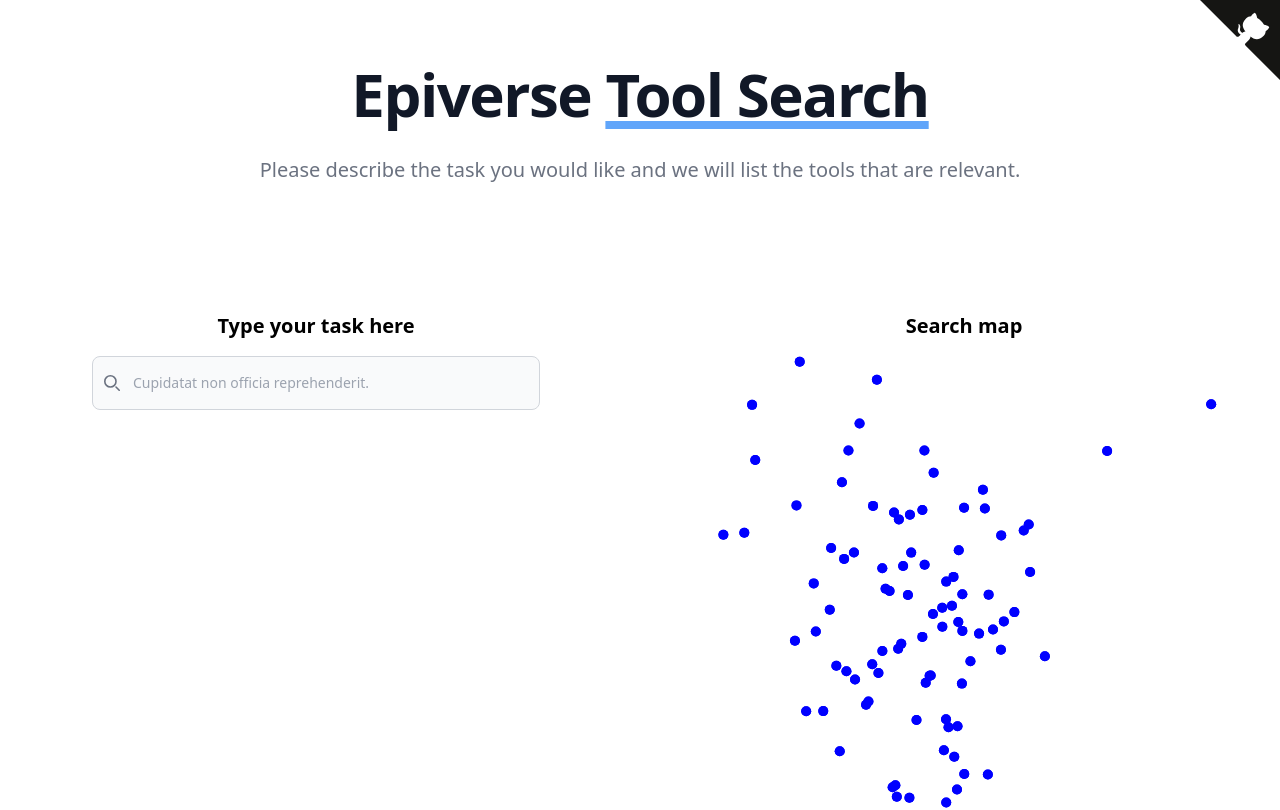
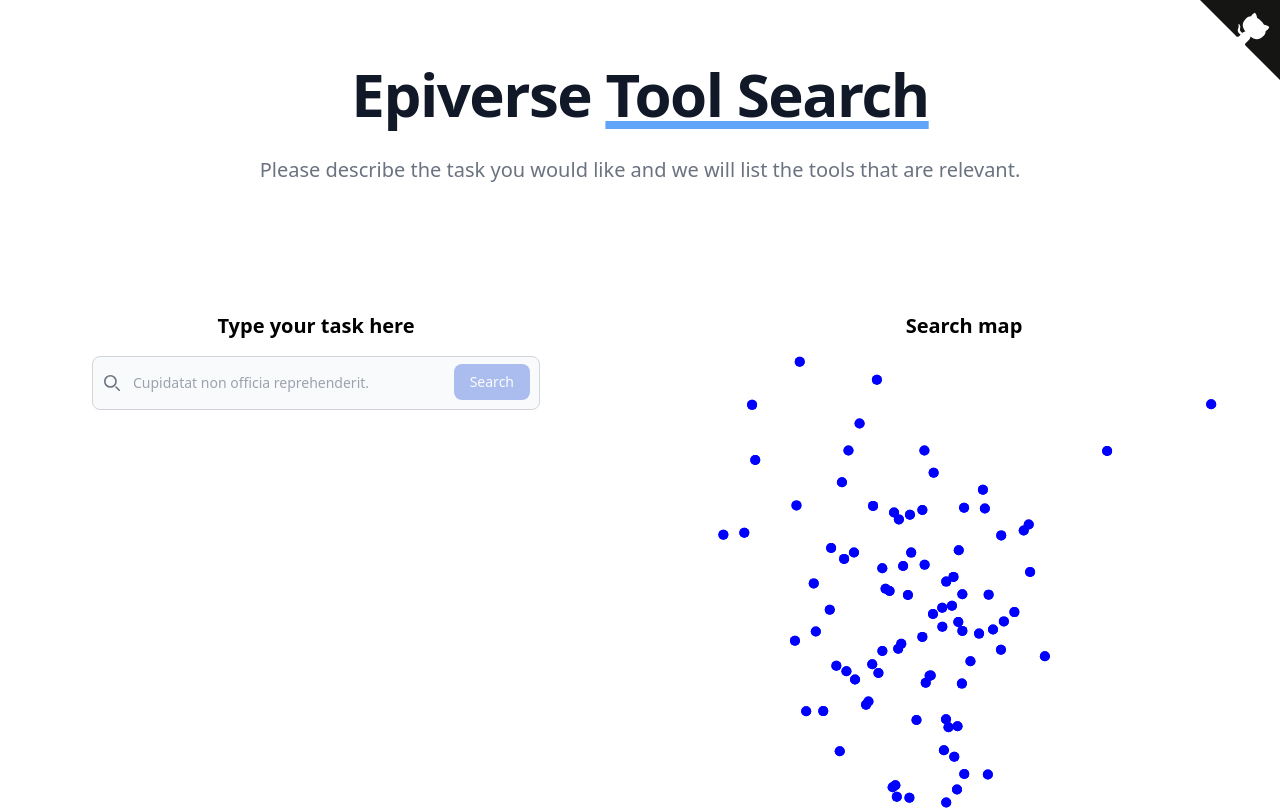
Before and after one commit to epiverse-connect/epiverse-search-frontend, a React (Create React App) app: page / in a window 1280 px wide. Shown: the top 810 px of the page. Built offline with nearby package versions, Linux system fonts and the light colour scheme.

Commit message:
Update to render with running backend

```diff
--- a/src/PackageMap.tsx
+++ b/src/PackageMap.tsx
@@ -5,7 +5,6 @@ import { exampleMapAtom, exampleSearch, SearchResult } from './atoms';
 
 const ScatterPlot: React.FC = () => {
   const exampleSearchResults = useRecoilValue(exampleSearch);
-  console.log(exampleSearchResults);
   const exampleMap = useRecoilValue(exampleMapAtom);
 
   const svgRef = useRef<SVGSVGElement | null>(null);
--- a/src/SearchCol.tsx
+++ b/src/SearchCol.tsx
@@ -17,13 +17,13 @@ const SearchBar = () => {
   const setSearchResults = useSetRecoilState(exampleSearch);
   const [searchQuery, setSearchQuery] = useState('');
 
-  const handleSearch = async (e: React.ChangeEvent<HTMLInputElement>) => {
-    e.preventDefault();
+  const handleSearch = async () => {
     if (process.env.REACT_APP_BACKEND) {
       const response = await fetch(
-        `${process.env.REACT_APP_BACKEND}/api/?query=${searchQuery}`
+        `${process.env.REACT_APP_BACKEND}/search?query=${encodeURIComponent(searchQuery)}`
       );
       const data = await response.json();
+      console.log(data);
       setSearchResults(data);
       setShowSearchResults(true);
     } else {
@@ -71,21 +71,25 @@ const SearchBar = () => {
             value={searchQuery}
             onChange={(e) => {
               setSearchQuery(e.target.value);
-              handleSearch(e);
+              //   handleSearch(e);
             }}
             required
           />
-          {/* <button
-            onClick={handleSearch}
+          <button
+            onClick={(e) => {
+              e.preventDefault();
+              handleSearch();
+            }}
             onBlur={(e) => {
               e.preventDefault();
               setShowSearchResults(false);
-              setSearchResults([]);
+              // setSearchResults([]);
             }}
-            className="text-white absolute end-2.5 bottom-2.5 bg-blue-700 hover:bg-blue-800 focus:ring-4 focus:outline-none focus:ring-blue-300 font-medium rounded-lg text-sm px-4 py-2 dark:bg-blue-600 dark:hover:bg-blue-700 dark:focus:ring-blue-800"
+            className="text-white absolute end-2.5 bottom-2.5 bg-blue-700 hover:bg-blue-800 focus:ring-4 focus:outline-none focus:ring-blue-300 font-medium rounded-lg text-sm px-4 py-2 dark:bg-blue-600 dark:hover:bg-blue-700 dark:focus:ring-blue-800 disabled:opacity-35"
+            disabled={!searchQuery}
           >
             Search
-          </button> */}
+          </button>
         </div>
         <SearchResults show={showSearchResults} />
       </form>
@@ -108,7 +112,9 @@ const SearchResults: React.FC<showSearchResultsProps> = ({ show }) => {
           className="py-2 text-sm text-gray-700 dark:text-gray-200"
           aria-labelledby="dropdown-button"
         >
-          {exampleSearchResults.response.results.map((result, index) => (
+          {exampleSearchResults.response.results
+            .slice(0, 5)
+            .map((result, index) => (
               <SearchResult
                 key={index}
                 title={result.package}
```
Lines whose indentation alone changed are shown as unchanged.
